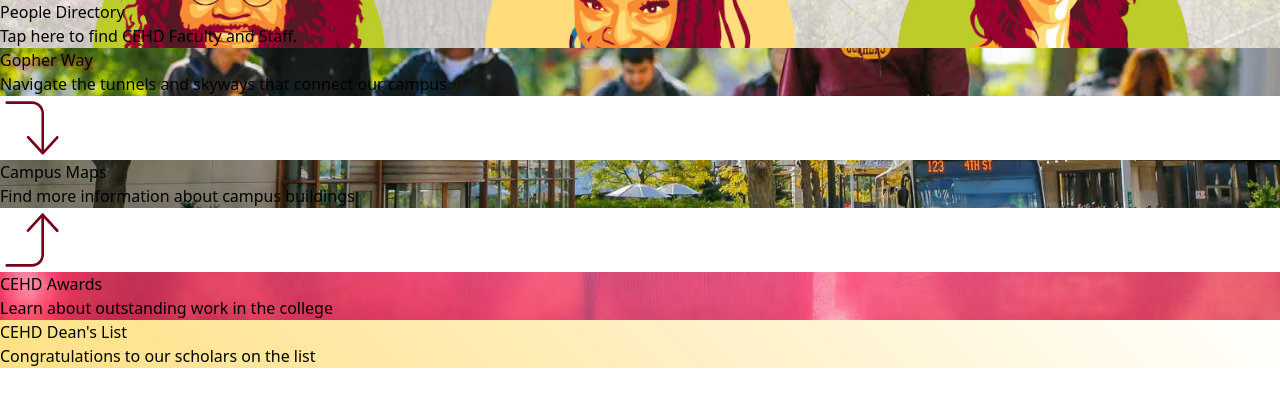
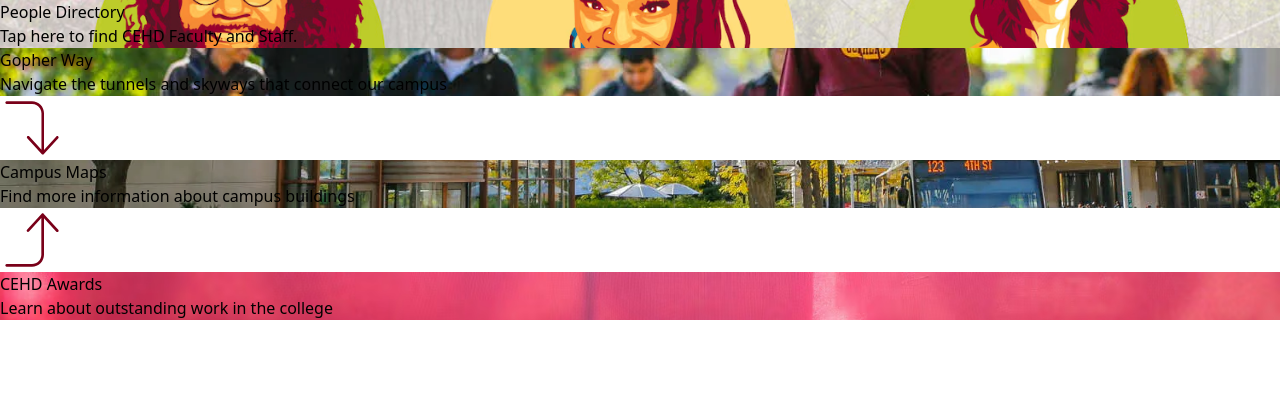
Before and after one commit to mohamedtwice/burton-digital, a Next.js app: page / in a window 1280 px wide. Shown: the top 406 px of the page. Built offline with nearby package versions, Linux system fonts and the light colour scheme.

Commit message:
dean's list img

```diff
--- a/src/app/page.jsx
+++ b/src/app/page.jsx
@@ -141,15 +141,15 @@ const HomePage = () => {
               </div>
               <div className="w-full h-full">
 
-              <div className="relative w-full h-[100%]" style={{ backgroundImage: `url(${deanListImage.src})`, backgroundSize: 'cover', backgroundPosition: 'top center' }}>
+              <div className="relative w-full h-[100%]" style={{ backgroundImage: `url(${deanListImage.src})`, backgroundSize: 'cover', backgroundPosition: 'center center' }}>
               <a key="6" href="/deans-list/" className="">
               <MotionDiv
                       className={`flex flex-col items-start justify-between cursor-pointer w-full h-full p-8`}
                       whileHover={{ scale: 1.05 }}
                       whileTap={{ scale: 0.95 }}
                     >
-                      <h2 className="text-white text-4xl font-black mb-6 bg-[#7a0019] px-4 py-2 border-l-8 border-[#FFDE79]">CEHD Dean&apos;s List</h2>
-                     <span className="bg-[#FFDE79] text-[#7a0019] border-l-8 border-[#7a0019] text-md font-bold px-6 py-2 shadow-lg">Congratulations to our scholars on the list</span>
+                      {/* <h2 className="text-white text-4xl font-black mb-6 bg-[#7a0019] px-4 py-2 border-l-8 border-[#FFDE79]">CEHD Dean&apos;s List</h2> */}
+                     {/* <span className="bg-[#FFDE79] text-[#7a0019] border-l-8 border-[#7a0019] text-md font-bold px-6 py-2 shadow-lg">Congratulations to our scholars on the list</span> */}
                     </MotionDiv>
                   </a>
                 </div>
```
